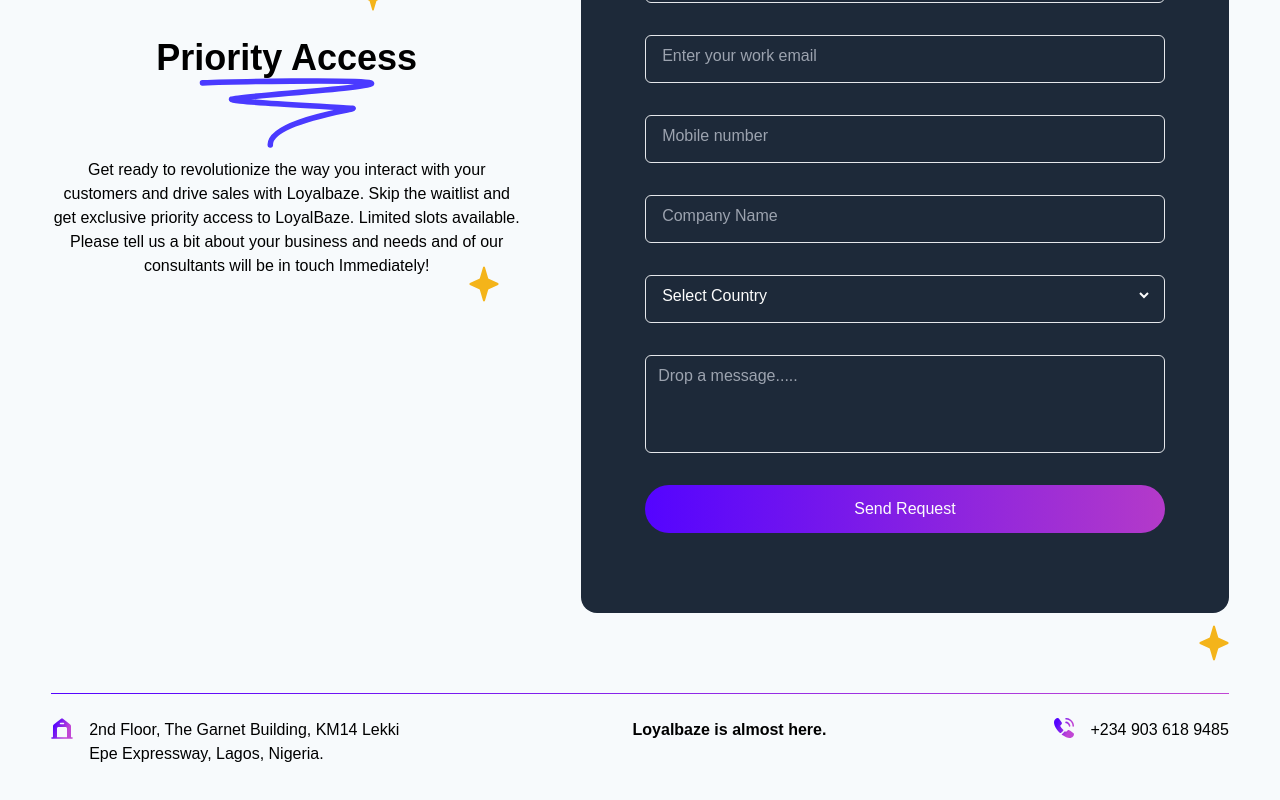
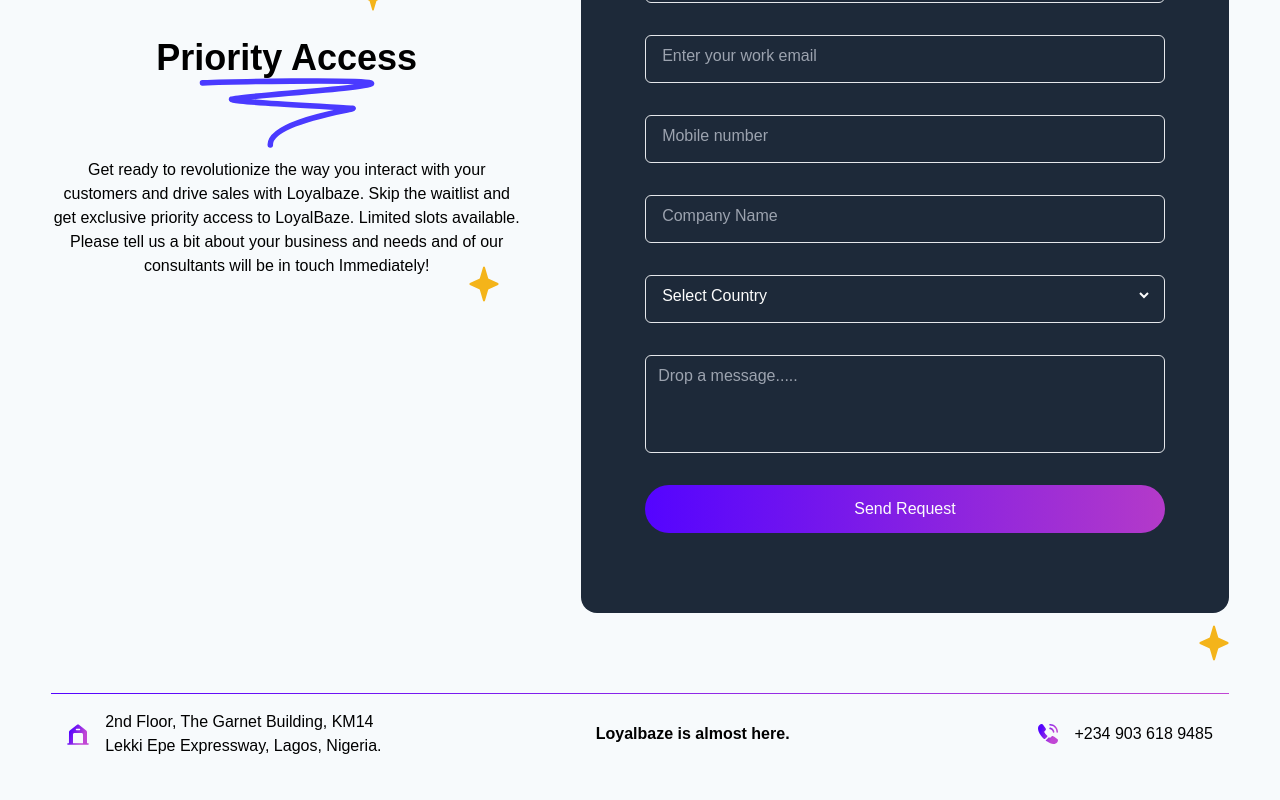
Before and after one commit to mercatorng/LoyalBazeLandingPage, a React (Create React App) app in the folder loyalbaze/: page / in a window 1280 px wide. Shown: the part 2073-2873 px from the top of the page. Built offline with nearby package versions, Linux system fonts and the light colour scheme; a web font is replaced by a local one.

Commit message:
updated changes

```diff
--- a/loyalbaze/src/components/Features.js
+++ b/loyalbaze/src/components/Features.js
@@ -48,7 +48,10 @@ const Features = () => {
     <article className=" grid gap-x-4 gap-y-16 place-items-center md:grid-cols-3">
       {featuresData.map(({ icon, id, header, content }) => {
         return (
-          <div className=" relative shadow-lg max-w-[25rem] h-[18.25rem] rounded-xl p-4 pt-6 bg-[#FFFFFF] flex flex-col gap-y-2">
+          <div
+            key={id}
+            className=" relative shadow-lg max-w-[25rem] h-[18.25rem] rounded-xl p-4 pt-6 bg-[#FFFFFF] flex flex-col gap-y-2"
+          >
             {/* number */}
             <p className=" absolute right-4 -top-8 text-7xl opacity-5 font-700 font-asap">
               {id}
--- a/loyalbaze/src/components/Footer.js
+++ b/loyalbaze/src/components/Footer.js
@@ -4,19 +4,21 @@ const Footer = () => {
       {/* top border line*/}
       <div className="   bg-gradient-to-r from-[#5404FF] to-[#BD3BD2F0] h-[1px] "></div>
       {/* content */}
-      <div className=" w-fit flex flex-col pt-6  gap-y-4 mr-auto ml-auto lg:flex-row lg:w-full lg:justify-between ">
-        <p className=" font-bold text-center lg:order-2">
+      <div className=" p-4 container md:max-w-6xl md:mx-0 md:gap-x-28 exl:max-w-[1400px]  mx-auto max-w-sm flex flex-col space-y-5 md:flex-row  md:items-center md:space-y-0  md:justify-between md:gap-x-8 la">
+        <p className=" font-bold md:order-1  exl:mr-[4rem]  ">
           Loyalbaze is almost here.
         </p>
-        <div className=" flex gap-x-4 items-start  lg:w-[30%] lg:order-0">
-          <img src="images/Home.svg" alt="home" />
-          <p>
+        <div className=" flex gap-x-4 items-center  lg:w-[30%]  ">
+          <img src="images/Home.svg" alt="home" className="" />
+          <p className="md:order-0 max-w-md lg:max-w-md">
             2nd Floor, The Garnet Building, KM14 Lekki Epe Expressway, Lagos,
             Nigeria.
           </p>
         </div>
-        <div className="  flex gap-x-4 items-center lg:items-start w-fit mr-auto ml-auto lg:m-0 lg:order-2">
-          <img src="images/Phone.svg" alt="phone" />
+        <div className="flex space-x-4 items-center md:order-2">
+          <div>
+            <img src="images/Phone.svg" alt="phone" className="w-fit" />
+          </div>
           <p>+234 903 618 9485</p>
         </div>
       </div>
@@ -24,4 +26,6 @@ const Footer = () => {
   );
 };
 
+// flex flex-col pt-6 gap-y-4 mr-auto ml-auto lg:flex-row lg:w-full lg:justify-between
+//  flex gap-x-4 items-center lg:items-start w-fit mr-auto ml-auto lg:m-0 lg:order-2">
 export default Footer;
--- a/loyalbaze/src/components/HeroForm.js
+++ b/loyalbaze/src/components/HeroForm.js
@@ -33,7 +33,7 @@ const HeroForm = () => {
             <input
               type="text"
               placeholder="Tell us your name"
-              className="btn-width w-[300px] sm:w-96 pr-[1rem] w-[100%] pl-12 bg-transparent placeholder:text-white border border-white p-2 rounded-md font-501 focus:outline-none text-white"
+              className="btn-width xs:w-[300px] xxs:w-[100%] sm:w-96 pr-[1rem] w-[100%] pl-12 bg-transparent placeholder:text-white border border-white p-2 rounded-md font-501 focus:outline-none text-white"
               ref={nameContainer}
             />
           </div>
@@ -42,7 +42,7 @@ const HeroForm = () => {
             <input
               type="email"
               placeholder="Enter your email address"
-              className="btn-width w-[300px] sm:w-96 pr-[1rem] pl-12 bg-transparent placeholder:text-white border border-white p-2 rounded-md  focus:outline-none font-501 text-white"
+              className="btn-width xxs:w-[100%] xs:w-[300px] sm:w-96 pr-[1rem] pl-12 bg-transparent placeholder:text-white border border-white p-2 rounded-md  focus:outline-none font-501 text-white"
               ref={emailContainer}
             />
           </div>
@@ -56,7 +56,7 @@ const HeroForm = () => {
       >
         <button
           type="submit"
-          className=" text-white w-[300px] sm:w-96  md:w-96 bg-gradient-to-r from-darkGradient to-lightGradient rounded-full p-3 focus:outline-none"
+          className=" text-white  xs:w-[300px] xxs:w-[100%] sm:w-96  md:w-96 bg-gradient-to-r from-darkGradient to-lightGradient rounded-full p-3 focus:outline-none"
           onClick={messageOpen}
         >
           <p>Get Early Access</p>{" "}
--- a/loyalbaze/src/components/form.js
+++ b/loyalbaze/src/components/form.js
@@ -13,15 +13,13 @@ export function Form() {
         <InputElement text={"Company Name"} />
         <div className=" mb-8 h-[3rem] relative  items-center   border px-[12px] py-2 border-light rounded-md mr-auto ml-auto">
           <select className=" w-full bg-[#1D2939]">
-            <option value="" selected>
-              Select Country
-            </option>
+            <option value={`Select Country`}>Select Country</option>
           </select>
         </div>
         <div className=" mb-8 relative  items-center   border px-[12px] py-2 border-light rounded-md mr-auto ml-auto">
           <textarea
             placeholder="Drop a message....."
-            className=" block w-full min-h-[5rem] bg-[#1D2939] placeholder:text-light placeholder:font-thin resize-none"
+            className=" focus:outline-none block w-full min-h-[5rem] bg-[#1D2939] placeholder:text-light placeholder:font-thin resize-none"
           ></textarea>
         </div>
         <button className=" mb-4 w-full bg-gradient-to-r from-[#5404FF] to-[#BD3BD2F0] rounded-full h-12 mr-auto ml-auto block ">
--- a/loyalbaze/tailwind.config.js
+++ b/loyalbaze/tailwind.config.js
@@ -31,7 +31,7 @@ module.exports = {
       },
       fontFamily: {
         sans: ["Satoshi", "sans-serif"],
-        asap:['Asap', 'sans-serif']
+        asap: ["Asap", "sans-serif"],
       },
 
       fontWeight: {
```
